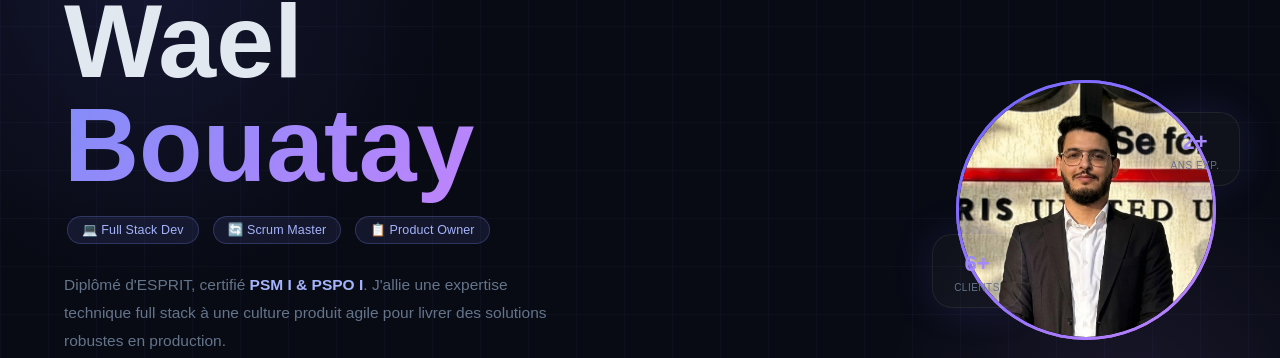
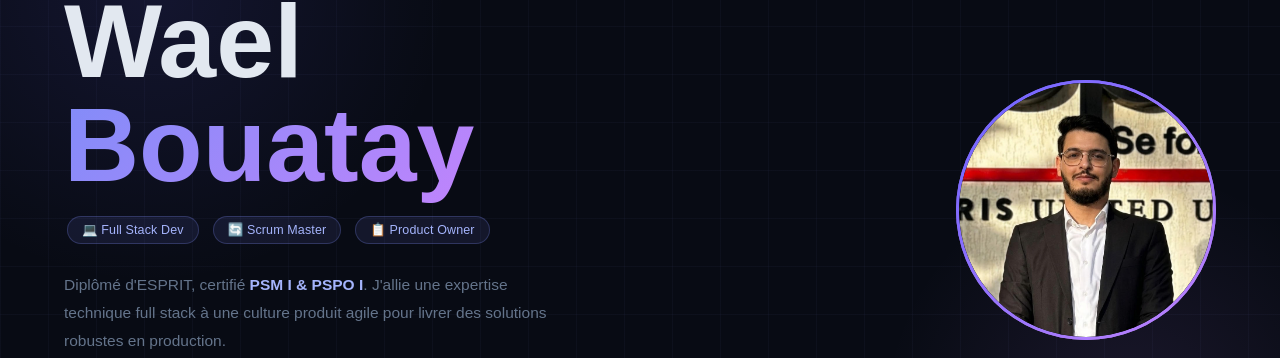
Before and after one commit to WaelBouatay/portfolio, a Vue app: page / in a window 1280 px wide. Shown: the part 214-572 px from the top of the page. Built offline with nearby package versions, Linux system fonts and the light colour scheme.

Commit message:
New editorial theme + all fixes

```diff
--- a/src/components/HeroSection.vue
+++ b/src/components/HeroSection.vue
@@ -78,17 +78,7 @@
                 style="width:100%;height:100%;object-fit:cover;"
             />
           </div>
-          <!-- Stats flottantes -->
-          <div class="absolute -right-6 top-8 card px-4 py-3 text-center glow"
-               style="min-width:90px;">
-            <div class="display font-extrabold gradient-text" style="font-size:22px;">2+</div>
-            <div style="font-size:10px;color:#64748B;font-weight:500;letter-spacing:0.05em;">ANS EXP.</div>
-          </div>
-          <div class="absolute -left-6 bottom-8 card px-4 py-3 text-center glow"
-               style="min-width:90px;">
-            <div class="display font-extrabold gradient-text" style="font-size:22px;">6+</div>
-            <div style="font-size:10px;color:#64748B;font-weight:500;letter-spacing:0.05em;">CLIENTS</div>
-          </div>
+
         </div>
       </div>
     </div>
```
